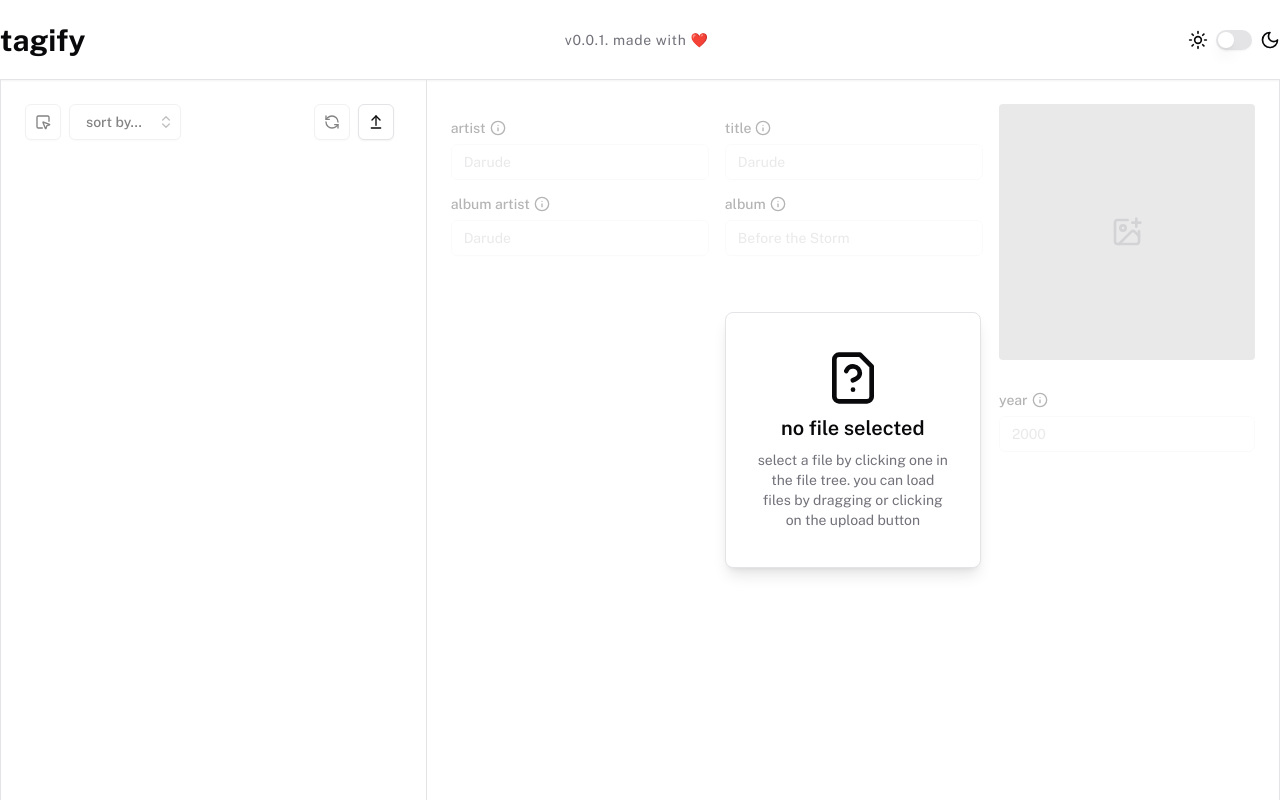
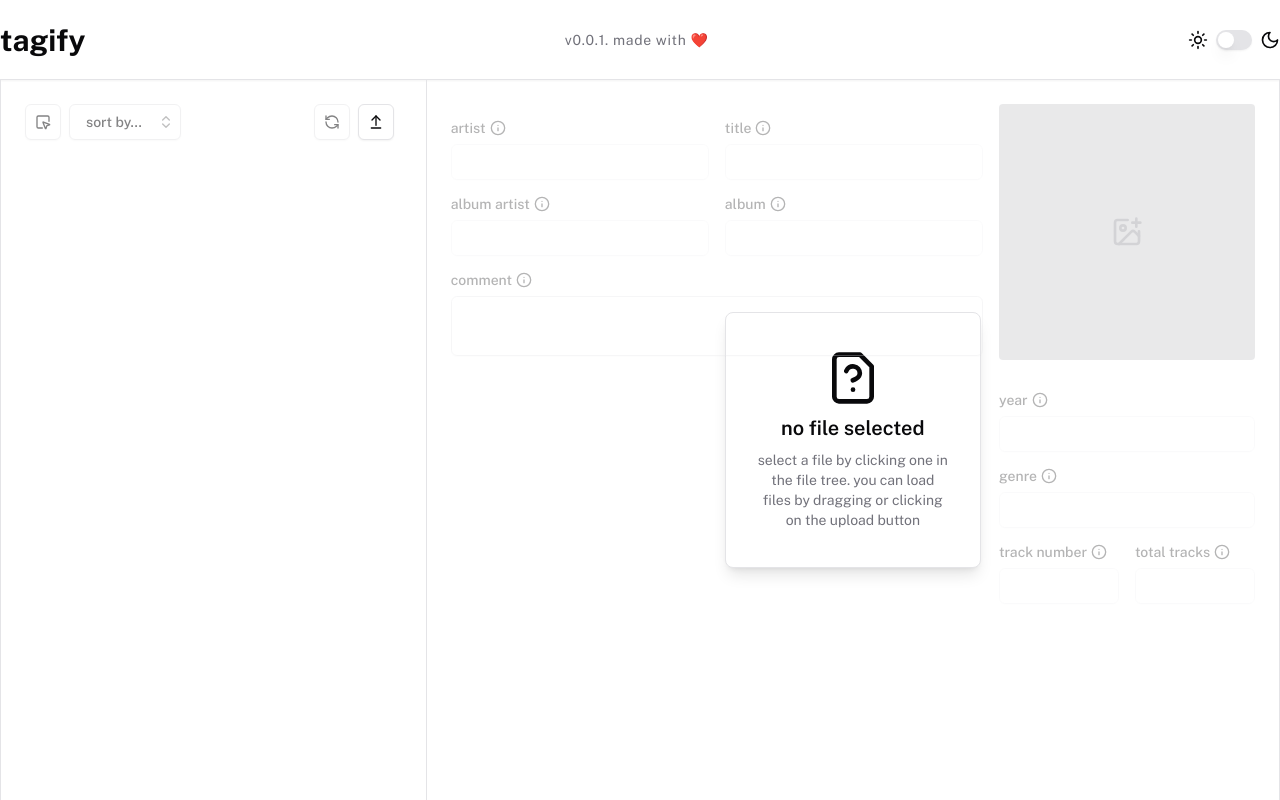
Before and after one commit to bewle/tagify, a Next.js app: page / in a window 1280 px wide. Built offline with nearby package versions, Linux system fonts and the light colour scheme; what tailwindcss-debug-screens, tailwindcss-motion would draw is missing.

Commit message:
update FileEditorForm.tsx

```diff
--- a/src/components/file-editor/FileEditorForm.tsx
+++ b/src/components/file-editor/FileEditorForm.tsx
@@ -2,9 +2,11 @@ import { useForm } from "react-hook-form";
 import {
     Form,
     FormControl,
+    FormDescription,
     FormField,
     FormItem,
     FormLabel,
+    FormMessage,
 } from "@/components/ui/form";
 import { Input } from "@/components/ui/input";
 import { useFilesStore } from "@/lib/store/files";
@@ -15,6 +17,7 @@ import { ImagePlus } from "lucide-react";
 import CoverPreview from "./form/CoverPreview";
 import TagHoverCard from "./form/TagHoverCard";
 import { useIsChangedStore } from "@/lib/store/is-changed";
+import { Textarea } from "../ui/textarea";
 
 type FormSchema = {
     artist?: string;
@@ -27,6 +30,7 @@ type FormSchema = {
     totalTracks?: string;
     discNumber?: string;
     totalDiscs?: string;
+    comment?: string;
 };
 
 export default function FileEditorForm() {
@@ -42,6 +46,7 @@ export default function FileEditorForm() {
         totalTracks: "",
         discNumber: "",
         totalDiscs: "",
+        comment: "",
     });
     const { files, selectedFile } = useFilesStore();
     const { isChanged, setIsChanged } = useIsChangedStore();
@@ -57,6 +62,7 @@ export default function FileEditorForm() {
             totalTracks: "",
             discNumber: "",
             totalDiscs: "",
+            comment: "",
         },
     });
 
@@ -92,7 +98,7 @@ export default function FileEditorForm() {
                 "totalDiscs",
                 tags?.common.totaldiscs?.toString() ?? ""
             );
-
+            form.setValue("comment", tags?.common.comment?.[0]?.text ?? "");
             setOriginalTags({
                 title: tags?.common.title ?? "",
                 artist: tags?.common.artist ?? "",
@@ -116,6 +122,7 @@ export default function FileEditorForm() {
         tags?.common.album,
         tags?.common.albumartist,
         tags?.common.artist,
+        tags?.common.comment,
         tags?.common.disk?.no,
         tags?.common.genre,
         tags?.common.title,
@@ -165,7 +172,6 @@ export default function FileEditorForm() {
                                         <FormControl>
                                             <Input
                                                 disabled={files.length === 0}
-                                                placeholder={"Darude"}
                                                 {...field}
                                             />
                                         </FormControl>
@@ -184,7 +190,6 @@ export default function FileEditorForm() {
                                         <FormControl>
                                             <Input
                                                 disabled={files.length === 0}
-                                                placeholder={"Darude"}
                                                 {...field}
                                             />
                                         </FormControl>
@@ -205,7 +210,6 @@ export default function FileEditorForm() {
                                         <FormControl>
                                             <Input
                                                 disabled={files.length === 0}
-                                                placeholder={"Darude"}
                                                 {...field}
                                             />
                                         </FormControl>
@@ -224,7 +228,6 @@ export default function FileEditorForm() {
                                         <FormControl>
                                             <Input
                                                 disabled={files.length === 0}
-                                                placeholder={"Before the Storm"}
                                                 {...field}
                                             />
                                         </FormControl>
@@ -232,6 +235,25 @@ export default function FileEditorForm() {
                                 )}
                             />
                         </div>
+                        <FormField
+                            control={form.control}
+                            name="comment"
+                            render={({ field }) => (
+                                <FormItem>
+                                    <FormLabel className="flex items-center gap-1">
+                                        <p>comment</p>
+                                        <TagHoverCard text="the album of the track" />
+                                    </FormLabel>
+                                    <FormControl>
+                                        <Textarea
+                                            className="resize-none"
+                                            {...field}
+                                        />
+                                    </FormControl>
+                                    <FormMessage />
+                                </FormItem>
+                            )}
+                        />
                     </div>
                     <div className="flex flex-col w-64 gap-4">
                         {tags?.common.picture?.[0]?.data ? (
@@ -256,13 +278,68 @@ export default function FileEditorForm() {
                                     <FormControl>
                                         <Input
                                             disabled={files.length === 0}
-                                            placeholder={"2000"}
                                             {...field}
                                         />
                                     </FormControl>
                                 </FormItem>
                             )}
                         />
+                        <FormField
+                            control={form.control}
+                            name="genre"
+                            render={({ field }) => (
+                                <FormItem>
+                                    <FormLabel className="flex items-center gap-1">
+                                        <p>genre</p>
+                                        <TagHoverCard text="the genre of the track" />
+                                    </FormLabel>
+                                    <FormControl>
+                                        <Input
+                                            disabled={files.length === 0}
+                                            {...field}
+                                        />
+                                    </FormControl>
+                                </FormItem>
+                            )}
+                        />
+                        <div className="flex gap-4 *:flex-1">
+                            <FormField
+                                control={form.control}
+                                name="trackNumber"
+                                render={({ field }) => (
+                                    <FormItem>
+                                        <FormLabel className="flex items-center gap-1">
+                                            <p>track number</p>
+                                            <TagHoverCard text="the track number of the track" />
+                                        </FormLabel>
+                                        <FormControl>
+                                            <Input
+                                                disabled={files.length === 0}
+                                                {...field}
+                                            />
+                                        </FormControl>
+                                    </FormItem>
+                                )}
+                            />
+                            <FormField
+                                control={form.control}
+                                name="totalTracks"
+                                render={({ field }) => (
+                                    <FormItem>
+                                        <FormLabel className="flex items-center gap-1">
+                                            <p>total tracks</p>
+                                            <TagHoverCard text="the total number of tracks in the album" />
+                                        </FormLabel>
+                                        <FormControl>
+                                            <Input
+                                                disabled={files.length === 0}
+                                                {...field}
+                                            />
+                                        </FormControl>
+                                    </FormItem>
+                                )}
+                            />
+                        </div>
                     </div>
                 </div>
             </form>
--- /dev/null
+++ b/src/components/ui/textarea.tsx
@@ -0,0 +1,22 @@
+import * as React from "react"
+
+import { cn } from "@/lib/utils"
+
+const Textarea = React.forwardRef<
+  HTMLTextAreaElement,
+  React.ComponentProps<"textarea">
+>(({ className, ...props }, ref) => {
+  return (
+    <textarea
+      className={cn(
+        "flex min-h-[60px] w-full rounded-md border border-input bg-transparent px-3 py-2 text-base shadow-sm placeholder:text-muted-foreground focus-visible:outline-none focus-visible:ring-1 focus-visible:ring-ring disabled:cursor-not-allowed disabled:opacity-50 md:text-sm",
+        className
+      )}
+      ref={ref}
+      {...props}
+    />
+  )
+})
+Textarea.displayName = "Textarea"
+
+export { Textarea }
```
